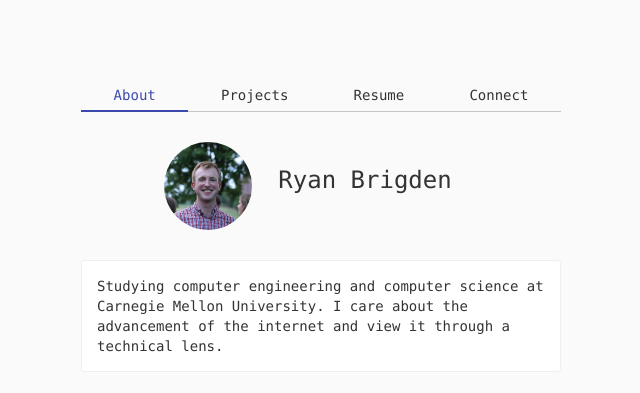
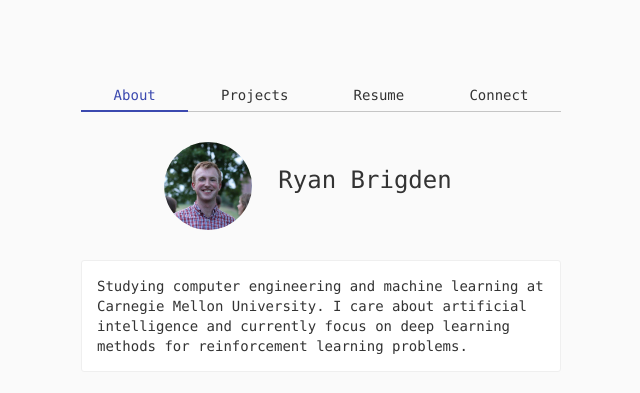
Before and after one commit to rbrigden/rbrigden.github.io, a Jekyll site: the page built from index.html, in a window 1280 px wide. Shown: the top 393 px of the page, without its empty margins (319-959 px from the left). Built offline with Jekyll 4.4.1, drawn with Linux system fonts in a browser that asks for light colours.

Commit message:
Regular site update 04/07

```diff
--- a/index.html
+++ b/index.html
@@ -43,7 +43,8 @@ layout: default
 
   <div class="card" style="margin-top:2rem;">
     <div class="card-body">
-      Studying computer engineering and computer science at Carnegie Mellon University.
-      I care about the advancement of the internet and view it through a technical lens.
+      Studying computer engineering and machine learning at Carnegie Mellon University.
+      I care about artificial intelligence and currently focus on deep learning methods
+      for reinforcement learning problems.
     </div>
   </div>
--- a/resume.html
+++ b/resume.html
@@ -44,8 +44,7 @@ layout: default
 
     </div>
     <div class="card-body">
-        Advancing numerous technical projects across the Berkman Center’s diverse field of research
-        in the areas of cyber-security, internet freedom and IoT. Developing software to robustly monitor
+         Developed open-source software in golang to robustly monitor
          internet health in countries whose populations are at risk of censorship.
     </div>
     <div class="card-footer text-right">
```
Also changed, not shown: connect.html (+0 -15 lines), projects.html (+6 -1 lines).
